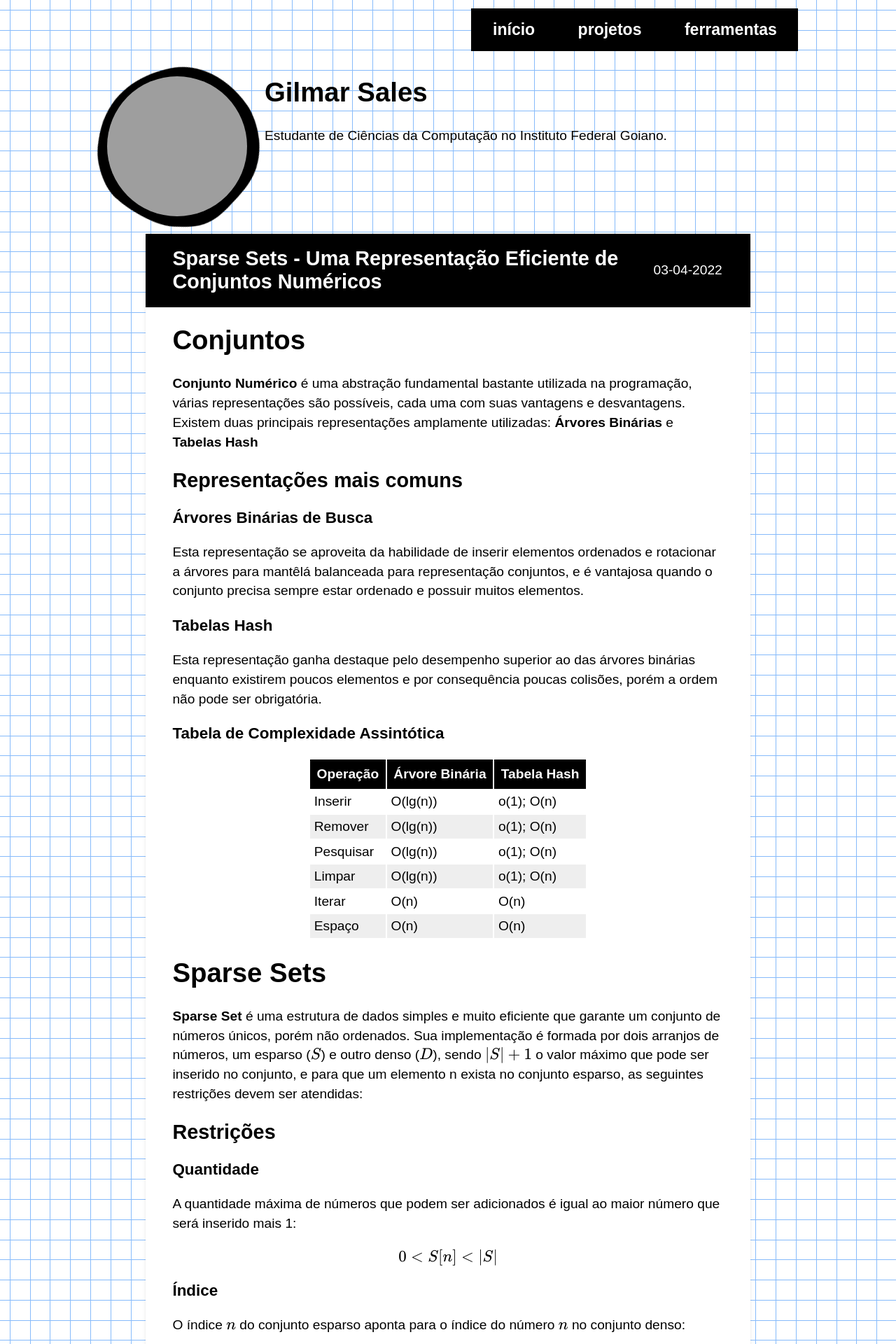
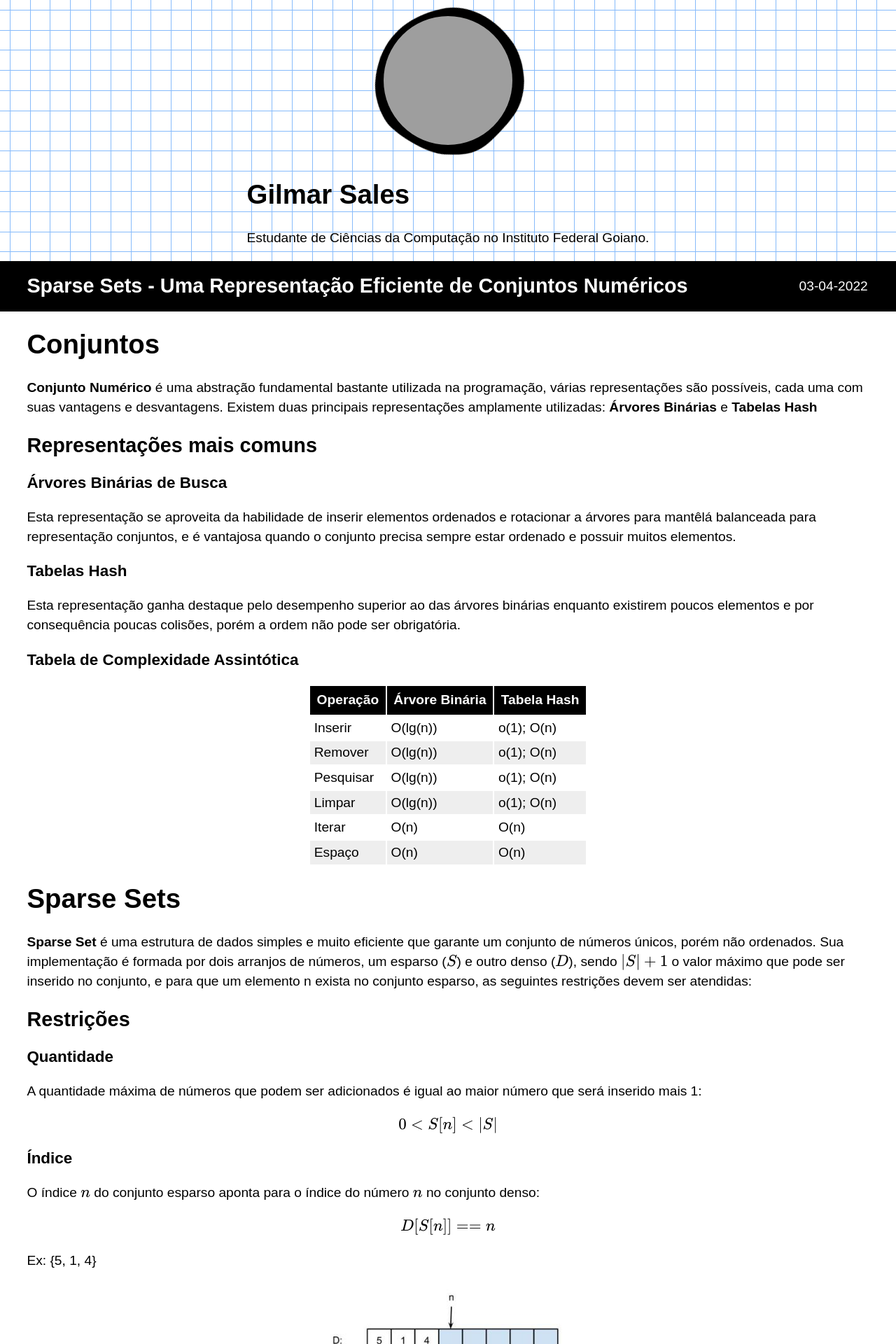
Before and after one commit to gilmar-sales/gilmar-sales.github.io, a Jekyll site: the page built from index.html, in a window 1280 px wide. Shown: the top 1920 px of the page at 70% size. Built offline with Jekyll 4.4.1, drawn with Linux system fonts in a browser that asks for light colours; some web fonts are replaced; the list of posts is cut into pages by our own code; a style sheet for code colours, icons or effects is not loaded; some of the changed text lies outside the part shown; grey boxes are pictures that could not be loaded.

Commit message:
✨ adicionando suporte a dispositivos móveis

```diff
--- a/_includes/footer.html
+++ b/_includes/footer.html
@@ -11,6 +11,7 @@
             {% endif %}
         {% endif %}
     </div>
+
     <div class="footer-col">
       <p>{{ site.description | escape }}</p>
     </div>
@@ -18,6 +19,4 @@
     <div class="social-links">
         {% include social.html %}
     </div>
-
-
 </footer>
--- a/_layouts/default.html
+++ b/_layouts/default.html
@@ -5,6 +5,7 @@
     <title>{{ page.title }}</title>
     <link rel="stylesheet" href="{{ site.baseurl }}/css/normalize.css" />
     <link rel="stylesheet" href="{{ site.baseurl }}/css/main.css" />
+    <link rel="stylesheet" href="{{ site.baseurl }}/css/mobile.css" />
     <link rel="stylesheet" href="{{ site.baseurl }}/css/typography.css" />
     <link rel="stylesheet" href="{{ site.baseurl }}/css/tables.css" />
     <link rel="stylesheet" href="{{ site.baseurl }}/css/highlight-dark.css" />
@@ -21,10 +22,7 @@
       async
       src="https://cdn.jsdelivr.net/npm/mathjax@3/es5/tex-mml-chtml.js"
     ></script>
-    <meta
-      name="viewport"
-      content="width=device-width, initial-scale=1.0, user-scaleable=no"
-    />
+    <meta name="viewport" content="width=device-width, initial-scale=1.0, user-scaleable=no"/>
     <style>
       body {
         font-family: "KoHo", sans-serif;
@@ -36,15 +34,15 @@
   </head>
   <body>
     <div class="container">
-      <div>
-        <div class="nav">
-          <a href="/">início</a>
-          <a href="/projects/">projetos</a>
-          <a href="/tools/">ferramentas</a>
-        </div>
+      <div class="nav">
+        <a href="/">início</a>
+        <a href="/projects/">projetos</a>
+        <a href="/tools/">ferramentas</a>
       </div>
-      <section>{{ content }}</section>
+      <div class="content">
+        <section>{{ content }}</section>
+        {% include footer.html %}
+      </div>
     </div>
-    {% include footer.html %}
   </body>
 </html>
--- a/css/main.css
+++ b/css/main.css
@@ -1,12 +1,24 @@
 @import url("https://fonts.googleapis.com/css2?family=KoHo:ital,wght@0,200;0,300;0,400;0,500;0,600;0,700;1,200;1,300;1,400;1,500;1,600;1,700&display=swap");
 @import url("https://cdn.jsdelivr.net/npm/@xz/fonts@1/serve/cascadia-code.min.css");
 
+.container {
+  display: flex;
+  flex-direction: column;
+  height: 100vh;
+  width: 100vw;
+  overflow: hidden;
+  margin: 0 auto;
+}
+
 .nav {
   display: flex;
+  position: fixed;
+  right: 0.6rem;
   justify-content: flex-end;
   padding: 0.6rem;
   user-select: none;
 }
+
 .nav a {
   font-size: larger;
   font-weight: bold;
@@ -20,26 +32,29 @@
   color: #3182ce;
 }
 
-.container {
-  width: 1024px;
-  margin: 0 auto;
+.content {
+  height: 100%;
+  max-width: 100vw;
+  padding: 4.5rem 0 0 0;
+  overflow: auto;
 }
 
-.content {
-  width: 45rem;
-  margin: 0 auto;
+.profile-container {
+  display: flex;
 }
 
 .profile {
+  display: flex;
   position: relative;
-  display: flex;
-  width: 250px;
+  width: 16rem;
+  height: 16rem;
   user-select: none;
 }
 
 .bubble {
-  top: 0;
-  left: 0;
+  position: absolute;
+  top: 0%;
+  left: 0%;
   width: 100%;
   animation: spin infinite 15s linear;
   -webkit-user-drag: none;
@@ -66,7 +81,6 @@
 .post-container {
   display: flex;
   flex-direction: column;
-  width: 45rem;
   margin: 0 auto 2rem;
   box-shadow: 0 4px 6px -1px rgba(0, 0, 0, 0.1),
     0 2px 4px -1px rgba(0, 0, 0, 0.06);
@@ -105,6 +119,7 @@
 
 .site-footer {
   display: flex;
+  width: 100vw;
   background-color: white;
   padding: 1.5rem;
 }
--- /dev/null
+++ b/css/mobile.css
@@ -0,0 +1,31 @@
+ /* landscape mode */
+@media screen and (min-aspect-ratio: 13/9) {}
+
+/* portrait mode */
+@media screen and (max-aspect-ratio: 10/9) {
+    .container {
+        flex-direction: column-reverse;
+    }
+
+    .nav {
+        justify-content: center;
+        background-color: black;
+        width: 100vw;
+        left: 0;
+    }
+
+    .content {
+        padding: 0 0 4.5rem 0;
+    }
+
+    .profile-container {
+        flex-direction: column;
+        justify-content: center;
+        align-items: center;
+    }
+
+    .profile {
+        width: 12rem;
+        height: 12rem;
+    }
+}
--- a/index.html
+++ b/index.html
@@ -6,7 +6,7 @@
 title: gilmar sales
 ---
 
-<div style="display: flex;">
+<div class="profile-container">
   <div class="profile">
     <img class="bubble" src="{{ site.baseurl }}/images/bubble.svg"/>
     <img class="portrait" src="https://avatars.githubusercontent.com/u/7975964"/>
```
Also changed, not shown: css/reset.css (deleted, +0 -129 lines). Lines whose indentation alone changed are shown as unchanged.
